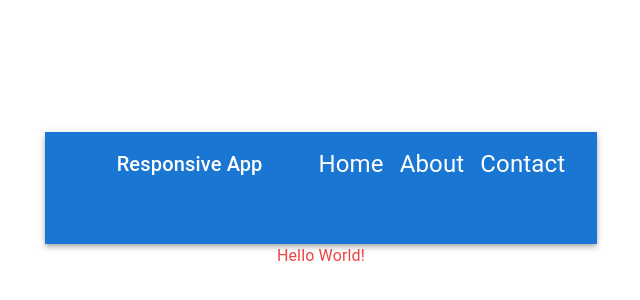
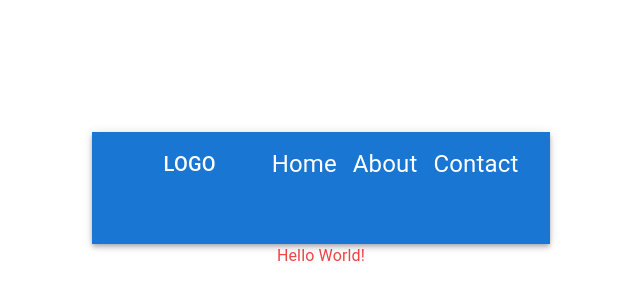
Before and after one commit to MarkusTech/ProductManagementSuite, a React (Vite) app in the folder client/: page / in a window 1280 px wide. Shown: the part 200-500 px from the top of the page, without its empty margins (319-959 px from the left). Built offline with nearby package versions, Linux system fonts and the light colour scheme.

Commit message:
Update Navbar.tsx

```diff
--- a/client/src/components/Navbar/Navbar.tsx
+++ b/client/src/components/Navbar/Navbar.tsx
@@ -8,7 +8,7 @@ import MenuIcon from "@mui/icons-material/Menu";
 import Drawer from "@mui/material/Drawer";
 import List from "@mui/material/List";
 import ListItem from "@mui/material/ListItem";
-import ListItemButton from "@mui/material/ListItemButton"; // Use ListItemButton
+import ListItemButton from "@mui/material/ListItemButton";
 import ListItemText from "@mui/material/ListItemText";
 import Divider from "@mui/material/Divider";
 import CssBaseline from "@mui/material/CssBaseline";
@@ -62,17 +62,15 @@ const Navbar: React.FC = () => {
             </IconButton>
           )}
           <Typography variant="h6" sx={{ flexGrow: 1 }}>
-            Responsive App
+            LOGO
           </Typography>
-          {!isMobile && (
-            <Box sx={{ display: "block" }}>
+          <Box sx={{ display: { xs: "none", sm: "block" }, ml: "auto" }}>
             {navItems.map((item) => (
               <IconButton color="inherit" key={item}>
                 {item}
               </IconButton>
             ))}
           </Box>
-          )}
         </Toolbar>
       </AppBar>
       <nav>
```
Lines whose indentation alone changed are shown as unchanged.
